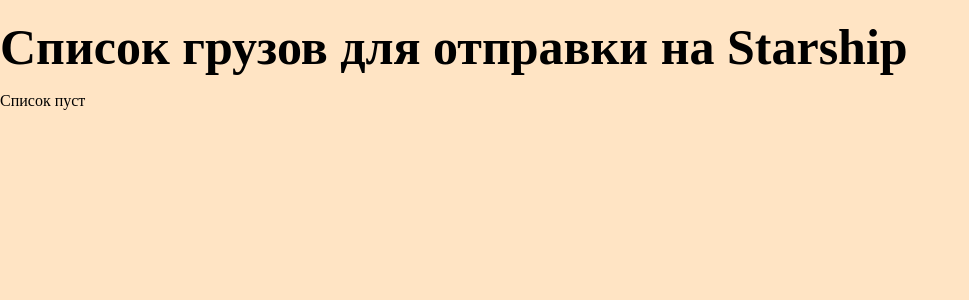
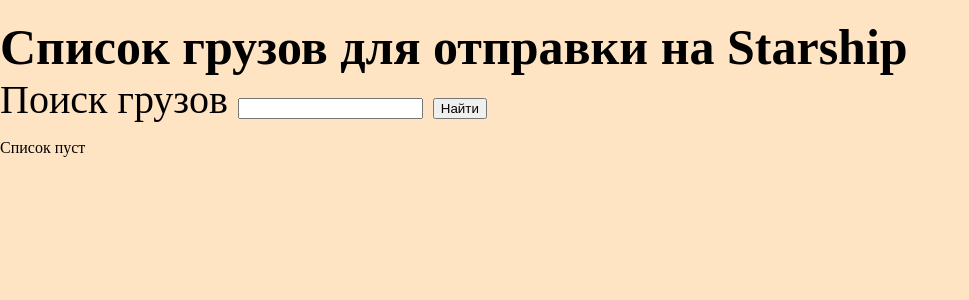
Before and after one commit to Summit2/WEB_5_semester, a Django app: template bmstu_lab/templates/all_cargo.html in a window 1280 px wide. Shown: the top 300 px of the page, without its empty margins (0-969 px from the left). Run offline with Django 3.2, Linux system fonts and the light colour scheme; the template is opened without the code that fills it, so the values that code supplies are empty.

Commit message:
строка поиска и стили

```diff
--- a/bmstu_lab/templates/all_cargo.html
+++ b/bmstu_lab/templates/all_cargo.html
@@ -16,13 +16,16 @@
 <!-- поиск -->
 {% block find_bar %}
 
+    <div class="font-ordinary">
 
-    <!-- <form action="sendText" method="post" enctype="multipart/form-data">
+     <form action="find_items" method="post" enctype="multipart/form-data">
       {% csrf_token %}
-      Отсортировать данные
+      Поиск грузов
       <input name="text" type="text">
-      <input type="submit" value="Submit" >
-  </form> -->
+      <input type="submit" value="Найти" >
+  </form>
+
+</div>
 {% endblock %}
 
 {% block content %}
```
Also changed, not shown: bmstu_lab/templates/current_cargo.html (+6 -1 lines), bmstu_lab_m/views.py (+7 -1 lines).
